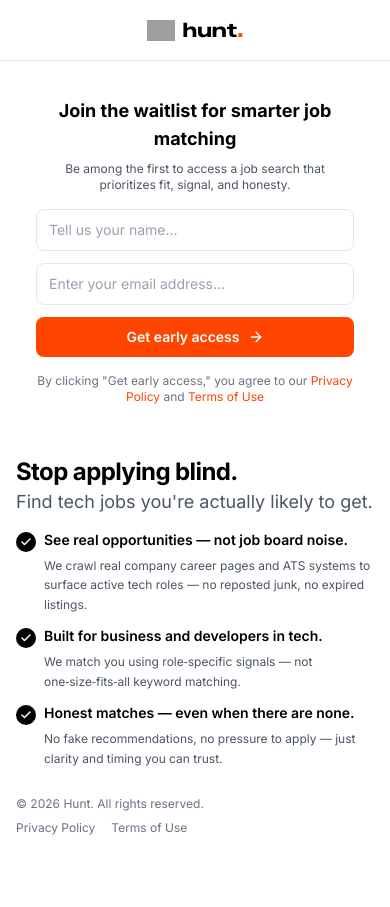
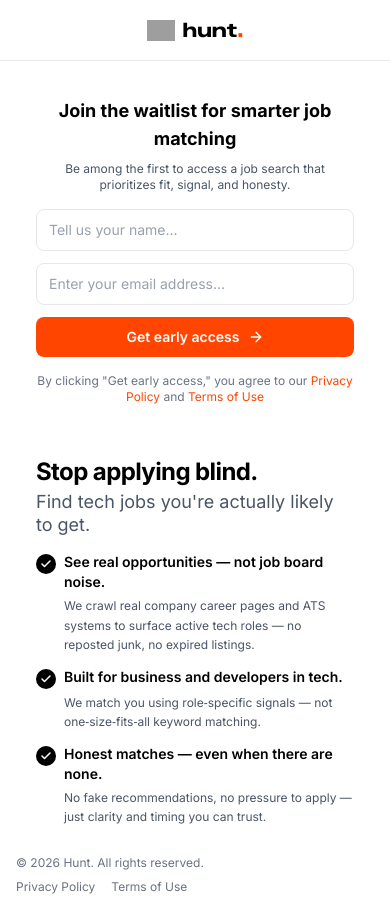
Before and after one commit to singhtalwinder/hunt-waitlist, a Next.js app: page / in a window 390 px wide. Before the commit the page ends 848 px from the top, so only its background shows below. Built offline with nearby package versions, Linux system fonts and the light colour scheme; grey boxes are pictures that could not be loaded.

Commit message:
Match left/right padding on ValueProposition section in mobile view

```diff
--- a/app/page.tsx
+++ b/app/page.tsx
@@ -41,7 +41,7 @@ export default function Home() {
       <div className="flex-1 max-w-7xl mx-auto px-4 md:px-8 lg:px-12 py-4 md:py-6 lg:py-8 w-full min-h-0">
         <div className="grid grid-cols-1 md:grid-cols-[1fr_1px_1fr] gap-8 md:gap-8 lg:gap-12 items-center md:h-full">
           {/* Value Proposition - appears second on mobile, first on desktop */}
-          <div className="w-full order-last md:order-first">
+          <div className="w-full order-last md:order-first px-5 sm:px-6 lg:px-0">
             <ValueProposition />
           </div>
 
```
